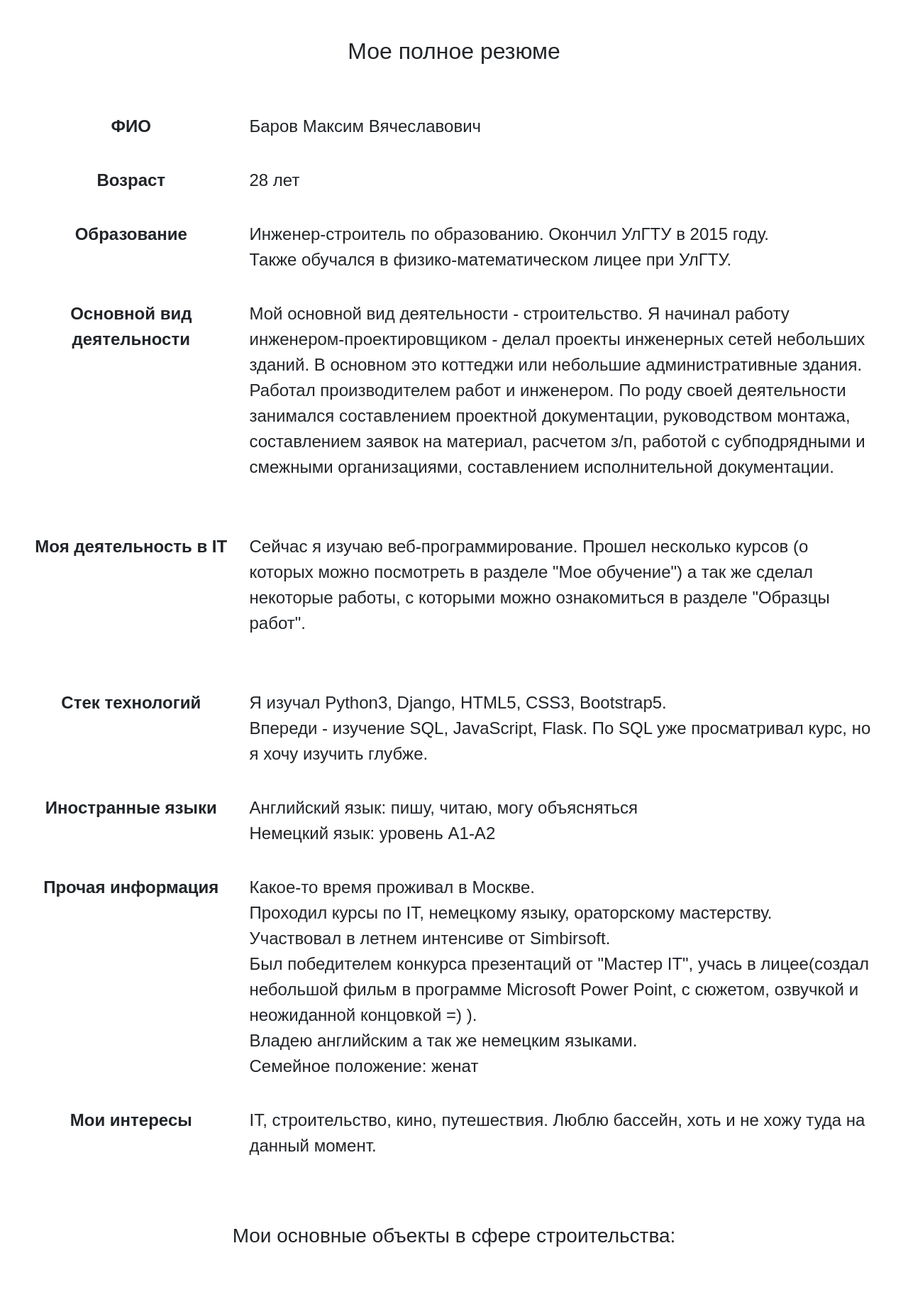
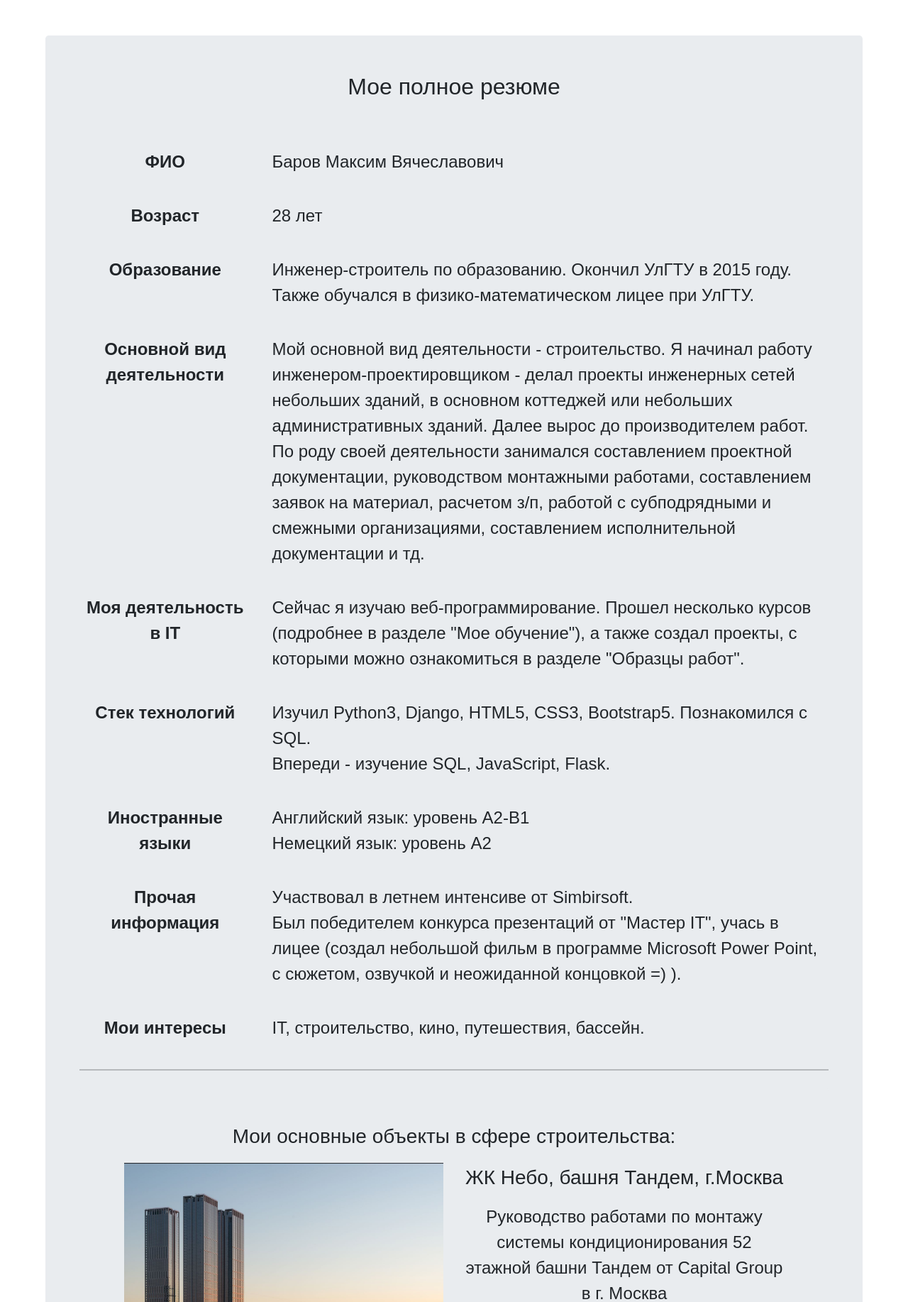
Before and after one commit to Mbarov/resume, a Django app: page /full in a window 1280 px wide. Shown: the part 90-1924 px from the top of the page at 71% size. Run offline with Django 3.2, Linux system fonts and the light colour scheme; some libraries are stand-ins or nearby versions.

Commit message:
редактирование контента

```diff
--- a/elements/static/elements/css/main.css
+++ b/elements/static/elements/css/main.css
@@ -91,7 +91,7 @@ a:hover {
 .jumbotron {
     padding: 1em;
     border-radius: 2;
-    width: 80%;
+    width: 90%;
     margin: 0 auto;
     margin-top: 50px;
 }
--- a/elements/templates/resume/full.html
+++ b/elements/templates/resume/full.html
@@ -8,7 +8,7 @@
 {% block content %}
 
 
-<div class="pricing-header p-5 pb-md-4 mx-auto text-center">
+<div class="pricing-header p-5 pb-md-4 mx-auto text-center jumbotron">
     <p class="fs-2">
     Мое полное резюме
     </p><br><br>
@@ -54,8 +54,8 @@
         <div class="col-md-9">
             <p class="fs-4 text-start">
                 Мой основной вид деятельности - строительство.
-    Я начинал работу инженером-проектировщиком - делал проекты инженерных сетей небольших зданий. В основном это коттеджи или небольшие административные здания.
-    Работал производителем работ и инженером. По роду своей деятельности занимался составлением проектной документации, руководством монтажа, составлением заявок на материал, расчетом з/п, работой с субподрядными и смежными организациями, составлением исполнительной документации. <br><br>
+    Я начинал работу инженером-проектировщиком - делал проекты инженерных сетей небольших зданий, в основном коттеджей или небольших административных зданий.
+    Далее вырос до  производителем работ. По роду своей деятельности занимался составлением проектной документации, руководством монтажными работами, составлением заявок на материал, расчетом з/п, работой с субподрядными и смежными организациями, составлением исполнительной документации и тд. <br>
             </p><br>
         </div>
         <div class="col-md-3">
@@ -65,8 +65,8 @@
         </div>
         <div class="col-md-9">
             <p class="fs-4 text-start">
-                Сейчас я изучаю веб-программирование. Прошел несколько курсов (о которых можно посмотреть в разделе "Мое обучение")
-    а так же сделал некоторые работы, с которыми можно ознакомиться в разделе "Образцы работ".<br><br>
+                Сейчас я изучаю веб-программирование. Прошел несколько курсов (подробнее в разделе "Мое обучение"),
+    а также создал проекты, с которыми можно ознакомиться в разделе "Образцы работ".<br>
             </p><br>
         </div>
         <div class="col-md-3">
@@ -76,8 +76,8 @@
         </div>
         <div class="col-md-9 text-start">
             <p class="fs-4">
-                Я изучал Python3, Django, HTML5, CSS3, Bootstrap5.<br>
-    Впереди - изучение SQL, JavaScript, Flask. По SQL уже просматривал  курс, но я хочу изучить глубже.<br>
+                Изучил Python3, Django, HTML5, CSS3, Bootstrap5. Познакомился с  SQL.<br>
+    Впереди - изучение SQL, JavaScript, Flask. <br>
             </p><br>
         </div>
         <div class="col-md-3">
@@ -87,8 +87,8 @@
         </div>
         <div class="col-md-9">
             <p class="fs-4 text-start">
-                Английский язык: пишу, читаю, могу объясняться<br>
-                Немецкий язык: уровень А1-А2
+                Английский язык: уровень А2-B1<br>
+                Немецкий язык: уровень А2
             </p><br>
         </div>
 
@@ -99,12 +99,8 @@
         </div>
         <div class="col-md-9 text-start">
             <p class="fs-4">
-                Какое-то время проживал в Москве.<br>
-    Проходил курсы по IT, немецкому языку, ораторскому мастерству.<br>
     Участвовал в летнем интенсиве от Simbirsoft.<br>
-    Был победителем конкурса презентаций от "Мастер IT", учась в лицее(создал небольшой фильм в программе Microsoft Power Point, с сюжетом, озвучкой и неожиданной концовкой =) ).<br>
-    Владею английским а так же немецким языками.<br>
-    Семейное положение: женат
+    Был победителем конкурса презентаций от "Мастер IT", учась в лицее (создал небольшой фильм в программе Microsoft Power Point, с сюжетом, озвучкой и неожиданной концовкой =) ).<br>
             </p><br>
         </div>
         <div class="col-md-3">
@@ -114,37 +110,16 @@
         </div>
         <div class="col-md-9 text-start">
             <p class="fs-4">
-                IT, строительство, кино, путешествия. Люблю бассейн, хоть и не хожу туда на данный момент.
-            </p><br>
+                IT, строительство, кино, путешествия, бассейн.
+            </p>
         </div>
-    </div><br><br>
-        <p class="fs-3">
+    </div>
+
+<hr class='my-4'>
+<div class="container-fluid row pricing-header p-5 mx-auto text-center jumbotron">
+    <p class="fs-3">
      Мои основные объекты в сфере строительства:
-    </p>
-</div>
-
-
-
-    {% comment %} Меня зовут Баров Максим. Мне 28 лет.<br><br> Я инженер-строитель по образованию. Окончил УлГТУ в 2015 году.<br>
-    Также обучался в физико-математическом лицее при УлГТУ.<br>
-    Мой основной вид деятельности - строительство.<br><br>
-    Я начинал работу инженером-проектировщиком - делал проекты инженерных сетей небольших зданий. В основном это коттеджи или небольшие административные здания.
-    Работал производителем работ и инженером. По роду своей деятельности занимался составлением проектной документации, руководством монтажа, составлением заявок на материал, расчетом з/п, работой с субподрядными и смежными организациями, составлением исполнительной документации. <br><br>
-    Сейчас я изучаю веб-программирование. Прошел несколько курсов (о которых можно посмотреть в разделе "Мое обучение")
-    а так же сделал некоторые работы, с которыми можно ознакомиться в разделе "Образцы работ".<br><br>
-    Изучал Python3, Django, HTML5, CSS3, Bootstrap5.<br>
-    Впереди - изучение SQL, JavaScript, Flask. По SQL уже просматривал  курс, но хочется изучить глубже.<br>
-    <br><br>
-    Какое-то время проживал в Москве.<br>
-    Проходил курсы по IT, немецкому языку, ораторскому мастерству.<br>
-    Участвовал в летнем интенсиве от Simbirsoft.<br>
-    Был победителем конкурса презентаций от "Мастер IT", учась в лицее(создал небольшой фильм в программе Microsoft Power Point, с сюжетом, озвучкой и неожиданной концовкой =) ).<br>
-    Владею английским а так же немецким языками.<br><br>
-    Семейное положение: женат<br>
-    Мои интересы: IT, строительство, кино, путешествия. Люблю бассейн, хоть и не хожу туда на данный момент.
-     </p><br><br>  {% endcomment %}
-
-<div class="row pricing-header p-5 mx-auto text-center">
+    </p><br>
     <div class="col-md-12 col-lg-6">
         <img id='image' src="{% static 'elements/img/work/nebo.jpg' %}" alt="">
     </div>
@@ -177,7 +152,7 @@
     </div>
     <div class="col-md-12 col-lg-6">
         <p class="fs-3 ">
-            ЖК Пушкаревский,  г.Москва
+            ЖК Пушкаревский,  г.Ульяновск
         </p>
         <p class="fs-4 ">
             Руководство работами по монтажу систем отопления, водоснабжения и канализации домов № 1 и 2
@@ -190,12 +165,12 @@
     </div>
     <div class="col-md-12 col-lg-6">
         <p class="fs-3 ">
-            Реконструкция аэропорта Восточный, г.Ульяновск
+            Аэропорт Восточный, г.Ульяновск
         </p>
         <p class="fs-4 ">
-            Руководство работами по монтажу системы наружного теплоснабжения
+            Руководство работами по реконструкции системы наружного теплоснабжения
         </p>
     </div>
 </div>
-
+</div>
 {% endblock %}
--- a/elements/templates/resume/sertificat.html
+++ b/elements/templates/resume/sertificat.html
@@ -6,7 +6,8 @@
 {% endblock %}
 
 {% block content %}
-<div class="pricing-header p-5 pb-md-4 mx-auto text-center">
+<div class="jumbotron">
+<div class="pricing-header p-1 pb-md-4 mx-auto text-center">
     <p class="fs-2">
     Мои сертификаты
     </p>
@@ -29,4 +30,5 @@
         <img id='image3' class='border border-secondary' src="{% static 'elements/img/sert/deutsch.png' %}" alt="">
     </div>
 </div>
+</div>
 {% endblock %}
```
Also changed, not shown: elements/templates/resume/my_teaching.html (+6 -5 lines), elements/templates/resume/samples.html (+7 -6 lines).
